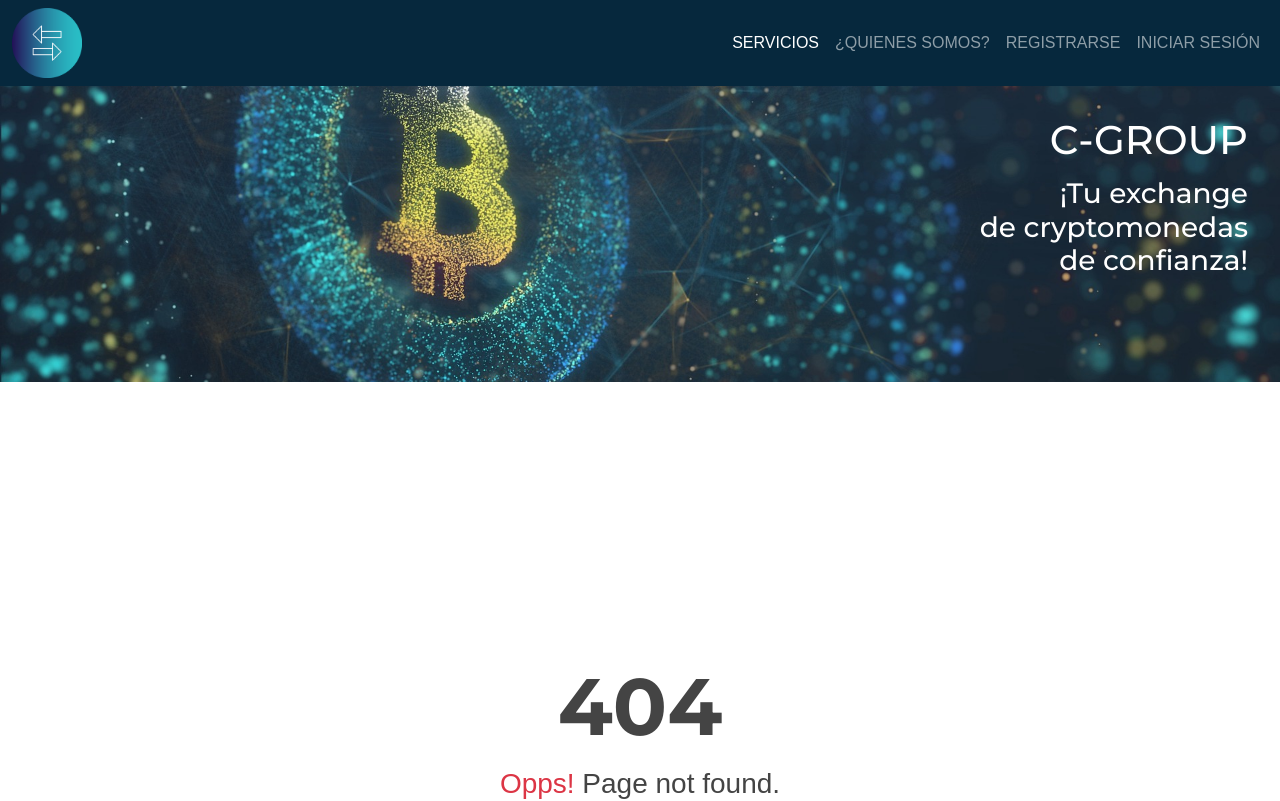
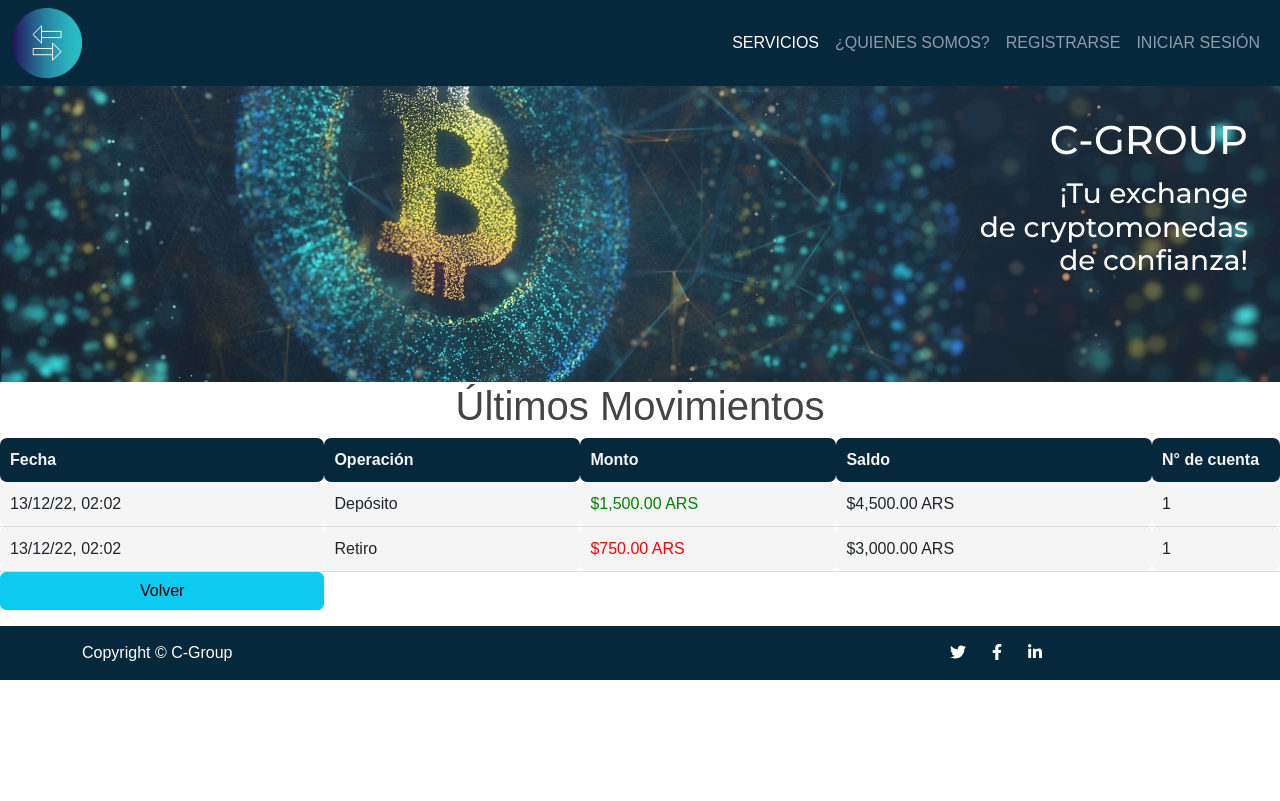
Before and after one commit to pilCbaNet/fsnet3-team3, an Angular app in the folder FRONTEND/: page /movimientos-ars in a window 1280 px wide. Before the commit this address had no page. Shown: the top 801 px of the page. Built offline with nearby package versions, Linux system fonts and the light colour scheme; data requests are answered from the project's data file.

Commit message:
sección de movimientos mejorada

```diff
--- a/FRONTEND/db.json
+++ b/FRONTEND/db.json
@@ -92,9 +92,9 @@
     {
       "id": 1,
       "operacion": "Depósito",
-      "monto": 1500.00,
+      "monto": 1500,
       "numeroDeCuenta": 1,
-      "saldo": 4500.00,
+      "saldo": 4500,
       "detalle": "/detalles/4",
       "moneda": "ARS",
       "comprobante": "004",
@@ -102,32 +102,32 @@
     },
     {
       "id": 2,
+      "operacion": "Retiro",
+      "monto": 750,
+      "numeroDeCuenta": 1,
+      "saldo": 3000,
+      "detalle": "/detalles/2",
+      "moneda": "ARS",
+      "comprobante": "002",
+      "concepto": "Varios"
+    },
+    {
+      "id": 3,
       "operacion": "Depósito",
-      "monto": 17.00,
+      "monto": 17,
       "numeroDeCuenta": 2,
-      "saldo": 30.00,
+      "saldo": 27,
       "detalle": "/detalles/3",
       "moneda": "BTC",
       "comprobante": "003",
       "concepto": "Varios"
     },
     {
-      "id": 3,
-      "operacion": "Retiro",
-      "monto": 750.00,
-      "numeroDeCuenta": 1,
-      "saldo": 3000.00,
-      "detalle": "/detalles/2",
-      "moneda": "ARS",
-      "comprobante": "002",
-      "concepto": "Varios"
-    },
-    {
       "id": 4,
       "operacion": "Retiro",
-      "monto": 13.00,
+      "monto": 13,
       "numeroDeCuenta": 2,
-      "saldo": 10.00,
+      "saldo": 10,
       "detalle": "/detalles/1",
       "moneda": "BTC",
       "comprobante": "001",
@@ -145,56 +145,5 @@
   "cuenta": "BTC",
   "saldo": "30.00"
 }
-  ],
-  "movimientosEnARS":[
-    {
-      "id": 1,
-      "operacion": "Depósito",
-      "monto": 1500.00,
-      "numeroDeCuenta": 1,
-      "saldo": 4500.00,
-      "detalle": "/detalles/0",
-      "moneda": "ARS",
-      "comprobante": "004",
-      "concepto": "Varios"
-    },
-    {
-      "id": 2,
-      "operacion": "Retiro",
-      "monto": 750.00,
-      "numeroDeCuenta": 1,
-      "saldo": 3000.00,
-      "detalle": "/detalles/2",
-      "moneda": "ARS",
-      "comprobante": "002",
-      "concepto": "Varios"
-    }
-
-  ],
-  "movimientosEnBTC":[
-
-    {
-      "id": 2,
-      "operacion": "Depósito",
-      "monto": 17.00,
-      "numeroDeCuenta": 2,
-      "saldo": 27.00,
-      "detalle": "/detalles/1",
-      "moneda": "BTC",
-      "comprobante": "003",
-      "concepto": "Varios"
-    },
-
-    {
-      "id": 4,
-      "operacion": "Retiro",
-      "monto": 13.00,
-      "numeroDeCuenta": 2,
-      "saldo": 10.00,
-      "detalle": "/detalles/3",
-      "moneda": "BTC",
-      "comprobante": "001",
-      "concepto": "Varios"
-    }
   ]
 }
--- a/FRONTEND/src/app/app-routing.module.ts
+++ b/FRONTEND/src/app/app-routing.module.ts
@@ -10,6 +10,7 @@ import { RetiroDineroComponent } from './pages/retiro-dinero/retiro-dinero.compo
 import { DashboardComponent } from './pages/dashboard/dashboard.component';
 import { NotFoundComponent } from './pages/not-found/not-found.component';
 import { DepositoDineroComponent } from './pages/deposito-dinero/deposito-dinero.component';
+import { MovimientosBtcComponent } from './pages/movimientos-btc/movimientos-btc.component';
 
 
 
@@ -21,7 +22,8 @@ const routes: Routes = [
   { path: 'login', component: LoginComponent },
   { path: 'signup', component: SignupComponent },
   { path: 'dashboard', component: DashboardComponent },
-  { path: 'movimientos/:moneda', component: MovimientosComponent },
+  { path: 'movimientos-ars', component: MovimientosComponent },
+  { path: 'movimientos-btc', component: MovimientosBtcComponent},
   { path: 'retiro', component: RetiroDineroComponent },
   { path: 'deposito', component: DepositoDineroComponent},
   { path: 'detalles/:movimiento', component: DetallesMovimientosComponent },
--- a/FRONTEND/src/app/pages/dashboard/dashboard.component.html
+++ b/FRONTEND/src/app/pages/dashboard/dashboard.component.html
@@ -8,7 +8,7 @@
         </div>
         <div class="card-body">
           <h5><i class="bi bi-currency-dollar"></i>{{ saldos[0].saldo }}</h5>
-          <a  [routerLink]="['/movimientos','ARS']" class="btn btn-info"
+          <a  routerLink="/movimientos-ars" class="btn btn-info"
             >Últimos movimientos</a
           >
         </div>
@@ -26,7 +26,7 @@
           <h5><i class="bi bi-currency-bitcoin"></i>{{ saldos[1].saldo }}</h5>
           <a
 
-            [routerLink]="['/movimientos', 'BTC']"
+            routerLink="/movimientos-btc"
             class="btn btn-info"
             style="--bs-btn-color: black"
             >Últimos movimientos</a
--- a/FRONTEND/src/app/pages/detalles-movimientos/detalles-movimientos.component.ts
+++ b/FRONTEND/src/app/pages/detalles-movimientos/detalles-movimientos.component.ts
@@ -21,15 +21,9 @@ export class DetallesMovimientosComponent implements OnInit {
         this.movimiento = params['movimiento'];
       }
     );
-    this.cuenta.obtenerUltimosMovimientosEnARS().subscribe(data => {
+    this.cuenta.obtenerUltimosMovimientos().subscribe(data => {
       console.log(data);
       this.movimientosEnARS = data;
     })
-
-    this.cuenta.obtenerUltimosMovimientosEnBTC().subscribe(data => {
-      console.log(data);
-      this.movimientosEnBTC = data;
-    })
-
 }
 }
--- /dev/null
+++ b/FRONTEND/src/app/pages/movimientos-btc/movimientos-btc.component.css
@@ -0,0 +1,40 @@
+*{
+    font-family: Arial, Helvetica, sans-serif;
+}
+table, th, td {
+    border-radius: 7px;
+    border-collapse: collapse;
+  }
+  th{
+    background-color: #06283d;
+    text-align: left;
+    color: whitesmoke;
+  }
+  table{
+    width: 100%;
+  }
+  th, td {
+    padding: 10px;
+  }
+  tr {
+    border-bottom: 1px solid #ddd;
+  }
+  td{
+    background-color: whitesmoke;
+  }
+  h1{
+    text-align: center;
+
+  }
+  .deposito{
+    color: green;
+  }
+
+  .extraccion{
+    color: red;
+  }
+  .table a
+{
+    display:block;
+    text-decoration:none;
+}
--- /dev/null
+++ b/FRONTEND/src/app/pages/movimientos-btc/movimientos-btc.component.html
@@ -0,0 +1,23 @@
+<div class="table-responsive">
+    <h1>Últimos Movimientos</h1>
+    <table class="table table-hover">
+      <thead>
+        <th scope="col">Fecha</th>
+        <th scope="col" style="width: 20%">Operación</th>
+        <th scope="col" style="width: 20%">Monto</th>
+        <th scope="col">Saldo</th>
+        <th scope="col" style="width: 10%">N° de cuenta</th>
+      </thead>
+      <tbody data-link="row" class="rowlink">
+        <!-- para que esto muestre datos, primero hay que levantar la API en la terminal con "json-server --watch db.json" -->
+        <tr *ngFor="let item of movimientos" role="button" routerLink={{item.detalle}}>
+          <td  *ngIf="item.moneda == 'BTC'" >{{ hoy | date: "dd/MM/yy, hh:mm" }}</td>
+          <td  *ngIf="item.moneda == 'BTC'" >{{ item.operacion }}</td>
+          <td [ngStyle]="{'color': (item.operacion) == 'Depósito' ? 'green' : 'red'}"  *ngIf="item.moneda == 'BTC'">{{ item.monto | currency }} {{item.moneda}}</td>
+          <td  *ngIf="item.moneda == 'BTC'" >{{ item.saldo | currency}} {{item.moneda}}</td>
+          <td  *ngIf="item.moneda == 'BTC'" >{{ item.numeroDeCuenta }}</td>
+        </tr>
+      </tbody>
+  <div>
+
+  <a href="/dashboard" routerLink="/dashboard" class="btn btn-info">Volver</a>
--- /dev/null
+++ b/FRONTEND/src/app/pages/movimientos-btc/movimientos-btc.component.ts
@@ -0,0 +1,21 @@
+import { Component, OnInit } from '@angular/core';
+import { MovimientosService } from 'src/app/services/movimientos.service';
+
+@Component({
+  selector: 'app-movimientos-btc',
+  templateUrl: './movimientos-btc.component.html',
+  styleUrls: ['./movimientos-btc.component.css']
+})
+export class MovimientosBtcComponent implements OnInit {
+  hoy = new Date();
+  movimientos: any;
+  constructor(private cuenta:MovimientosService) { }
+
+  ngOnInit(): void {
+    this.cuenta.obtenerUltimosMovimientos().subscribe(data => {
+      console.log(data);
+      this.movimientos = data;
+    })
+  }
+
+}
--- a/FRONTEND/src/app/pages/movimientos/movimientos.component.html
+++ b/FRONTEND/src/app/pages/movimientos/movimientos.component.html
@@ -1,6 +1,6 @@
-<div [ngSwitch]="tipoDeMoneda" class="table-responsive">
+<div class="table-responsive">
   <h1>Últimos Movimientos</h1>
-  <table *ngSwitchCase="'ARS'" class="table table-hover">
+  <table class="table table-hover">
     <thead>
       <th scope="col">Fecha</th>
       <th scope="col" style="width: 20%">Operación</th>
@@ -11,35 +11,14 @@
     <tbody data-link="row" class="rowlink">
       <!-- para que esto muestre datos, primero hay que levantar la API en la terminal con "json-server --watch db.json" -->
 
-      <tr *ngFor="let item of movimientosEnARS, index as i" role="button" routerLink={{item.detalle}}>
-        <td>{{ hoy | date: "dd/MM/yy, hh:mm" }}</td>
-        <td>{{ item.operacion }}</td>
-        <td [ngStyle]="{'color': (item.operacion) == 'Depósito' ? 'green' : 'red'}">{{ item.monto | currency }} {{item.moneda}}</td>
-        <td>{{ item.saldo | currency}} {{item.moneda}}</td>
-        <td>{{ item.numeroDeCuenta }}</td>
+      <tr *ngFor="let item of movimientos" role="button" routerLink={{item.detalle}}>
+        <td  *ngIf="item.moneda == 'ARS'" >{{ hoy | date: "dd/MM/yy, hh:mm" }}</td>
+        <td  *ngIf="item.moneda == 'ARS'" >{{ item.operacion }}</td>
+        <td [ngStyle]="{'color': (item.operacion) == 'Depósito' ? 'green' : 'red'}"  *ngIf="item.moneda == 'ARS'">{{ item.monto | currency }} {{item.moneda}}</td>
+        <td  *ngIf="item.moneda == 'ARS'" >{{ item.saldo | currency}} {{item.moneda}}</td>
+        <td  *ngIf="item.moneda == 'ARS'" >{{ item.numeroDeCuenta }}</td>
       </tr>
     </tbody>
-  </table>
-  <table *ngSwitchCase="'BTC'" class="table table-hover">
-    <thead>
-      <th scope="col">Fecha</th>
-      <th scope="col" style="width: 20%">Operación</th>
-      <th scope="col" style="width: 20%">Monto</th>
-      <th scope="col">Saldo</th>
-      <th scope="col" style="width: 10%">N° de cuenta</th>
-    </thead>
-    <tbody data-link="row" class="rowlink">
-
-
-      <tr *ngFor="let item of movimientosEnBTC" role="button" routerLink={{item.detalle}}>
-        <td>{{ hoy | date: "dd/MM/yy, hh:mm" }}</td>
-        <td>{{ item.operacion }}</td>
-        <td [ngStyle]="{'color': (item.operacion) == 'Depósito' ? 'green' : 'red'}">{{ item.monto | currency }} {{item.moneda}}</td>
-        <td>{{ item.saldo | currency}} {{item.moneda}}</td>
-        <td>{{ item.numeroDeCuenta }}</td>
-      </tr>
-    </tbody>
-  </table>
 <div>
 
 <a href="/dashboard" routerLink="/dashboard" class="btn btn-info">Volver</a>
--- a/FRONTEND/src/app/pages/movimientos/movimientos.component.ts
+++ b/FRONTEND/src/app/pages/movimientos/movimientos.component.ts
@@ -11,27 +11,13 @@ import { HttpParams } from '@angular/common/http';
 })
 export class MovimientosComponent implements OnInit {
   hoy = new Date();
-  movimientosEnARS: any;
-  movimientosEnBTC:any;
-  tipoDeMoneda!:any;
+  movimientos: any;
   constructor(private cuenta: MovimientosService, private ruta:ActivatedRoute) { }
 
   ngOnInit(): void {
-    this.cuenta.obtenerUltimosMovimientosEnARS().subscribe(data => {
+    this.cuenta.obtenerUltimosMovimientos().subscribe(data => {
       console.log(data);
-      this.movimientosEnARS = data;
+      this.movimientos = data;
     })
-
-    this.cuenta.obtenerUltimosMovimientosEnBTC().subscribe(data => {
-      console.log(data);
-      this.movimientosEnBTC = data;
-    })
-
-    this.ruta.params.subscribe((params:Params) =>{
-      console.log(params['moneda'])
-      this.tipoDeMoneda = params['moneda'];
-    })
-
-
   }
 }
--- a/FRONTEND/src/app/pages/pages.module.ts
+++ b/FRONTEND/src/app/pages/pages.module.ts
@@ -11,6 +11,7 @@ import { RetiroDineroComponent } from './retiro-dinero/retiro-dinero.component';
 import { DepositoDineroComponent } from './deposito-dinero/deposito-dinero.component';
 import { DashboardComponent } from './dashboard/dashboard.component';
 import { NotFoundComponent } from './not-found/not-found.component';
+import { MovimientosBtcComponent } from './movimientos-btc/movimientos-btc.component';
 
 
 @NgModule({
@@ -23,7 +24,8 @@ import { NotFoundComponent } from './not-found/not-found.component';
     RetiroDineroComponent,
     DepositoDineroComponent,
     DashboardComponent,
-    NotFoundComponent
+    NotFoundComponent,
+    MovimientosBtcComponent
   ],
   imports: [
     CommonModule,
--- a/FRONTEND/src/app/services/movimientos.service.ts
+++ b/FRONTEND/src/app/services/movimientos.service.ts
@@ -9,14 +9,9 @@ export class MovimientosService {
 
   constructor(private http:HttpClient) { }
 
-  obtenerUltimosMovimientosEnARS():Observable<any>
+  obtenerUltimosMovimientos():Observable<any>
 {
-  return this.http.get('http://localhost:3000/movimientosEnARS')
-}
-
-obtenerUltimosMovimientosEnBTC():Observable<any>
-{
-  return this.http.get('http://localhost:3000/movimientosEnBTC')
+  return this.http.get('http://localhost:3000/movimientos')
 }
 
 obtenerSaldo():Observable<any>
```
Also changed, not shown: 2 other files (tests, documents, lock files or other folders).
